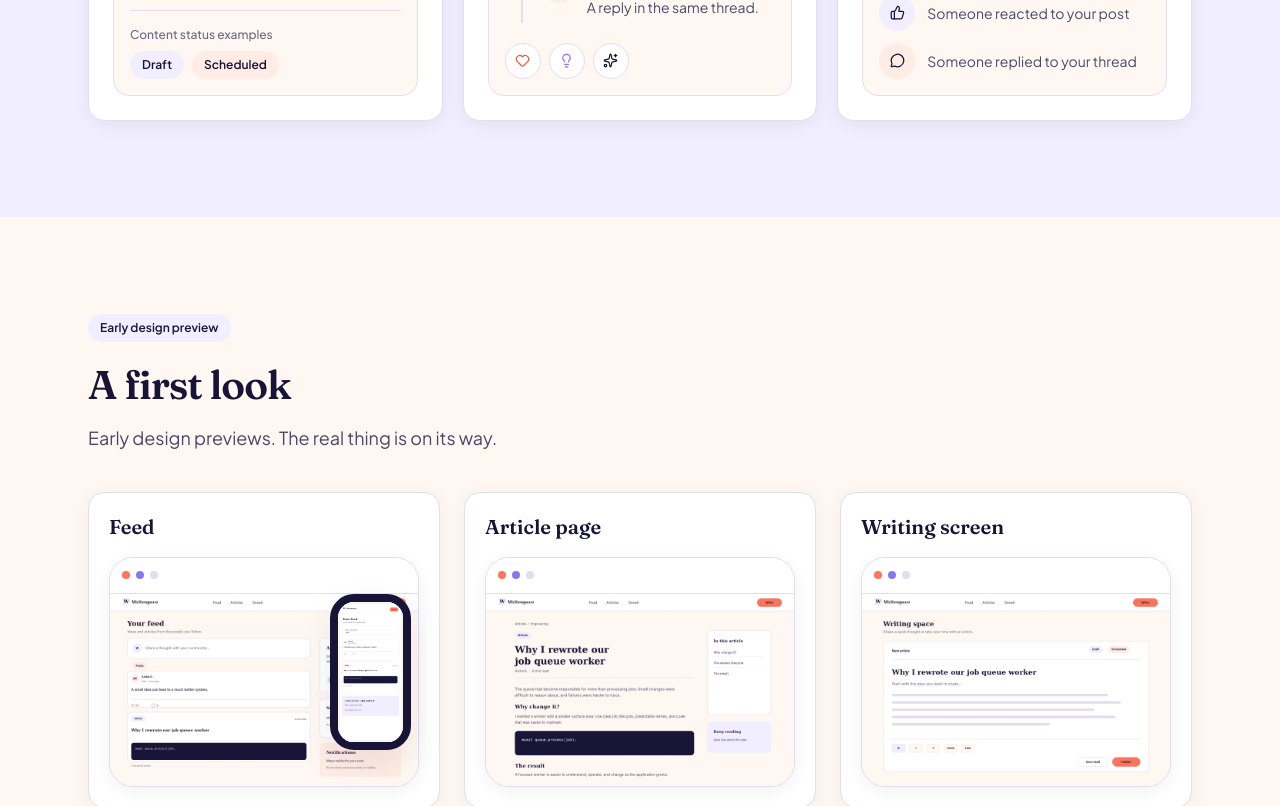
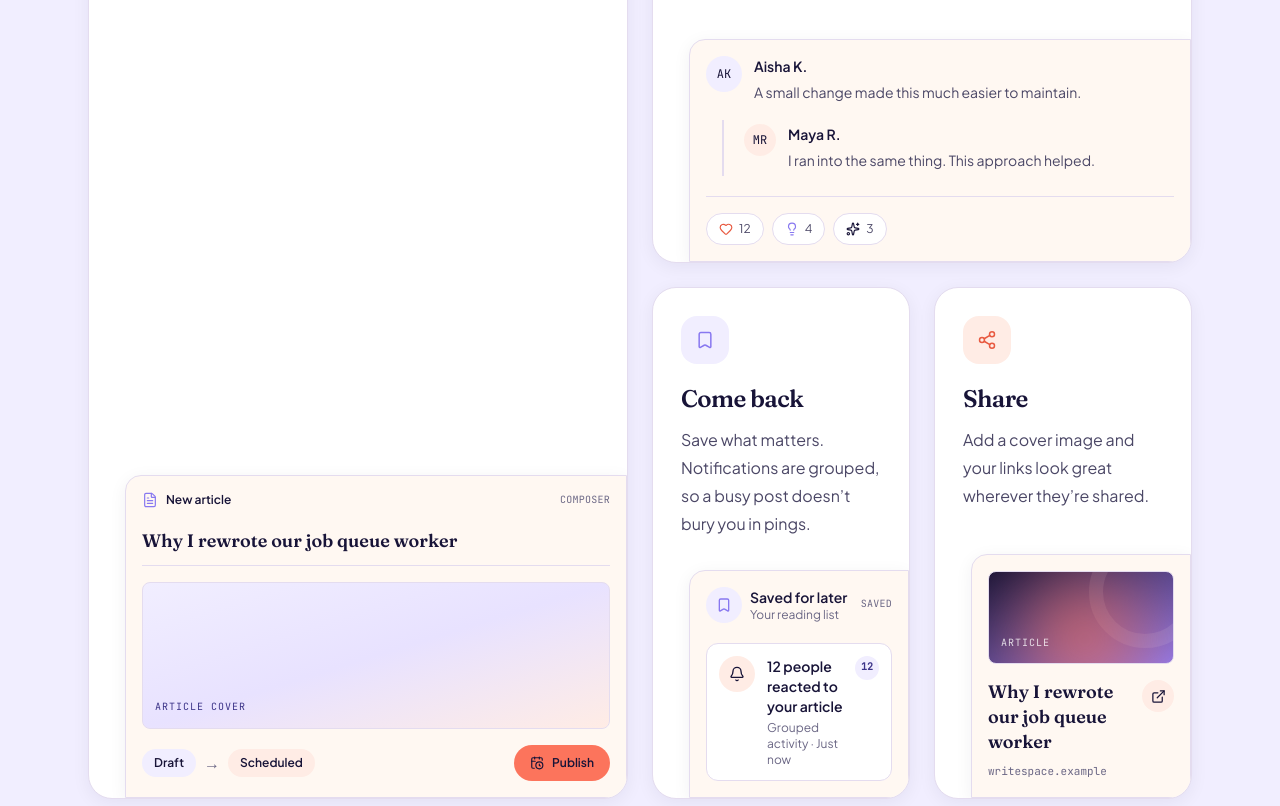
Before and after one commit to Afzal14786/writespace-landing-page, a Next.js app: page / in a window 1280 px wide. Shown: the part 2640-3446 px from the top of the page. Built offline with nearby package versions, Linux system fonts and the light colour scheme.

Commit message:
feat: redesign benefits section with bento cards

```diff
--- a/src/components/mocks/come-back-preview.tsx
+++ b/src/components/mocks/come-back-preview.tsx
@@ -1,51 +1,52 @@
-import { Bookmark, MessageCircle, ThumbsUp } from "lucide-react";
+import { Bookmark, Bell } from "lucide-react";
 
 export function ComeBackPreview() {
   return (
     <div
       role="group"
-      aria-label="Saved content and notification preview"
-      className="rounded-card border border-line bg-paper p-4"
+      aria-label="Saved article and grouped notification preview"
+      className="rounded-tl-card border border-line bg-paper p-4 shadow-card"
     >
-      {/* Saved content indicator */}
       <div className="flex items-center justify-between gap-3">
         <div className="flex items-center gap-2">
-          <Bookmark
-            size={17}
-            strokeWidth={1.8}
-            className="text-violet"
-            aria-hidden="true"
-          />
+          <span className="grid size-9 place-items-center rounded-full bg-lavender text-violet">
+            <Bookmark size={16} aria-hidden="true" />
+          </span>
 
-          <span className="font-copy text-sm font-semibold text-ink">
-            Saved for later
-          </span>
+          <div>
+            <p className="font-copy text-sm font-semibold text-ink">
+              Saved for later
+            </p>
+            <p className="font-copy text-xs text-muted">Your reading list</p>
+          </div>
         </div>
 
-        <span className="font-code text-xs text-muted">SAVED</span>
+        <span className="font-mono text-[10px] tracking-wide text-muted">
+          SAVED
+        </span>
       </div>
 
-      {/* Notification rows */}
-      <div className="mt-5 space-y-3 border-t border-line pt-4">
-        <div className="flex items-center gap-3">
-          <span className="grid size-9 shrink-0 place-items-center rounded-full bg-lavender text-ink">
-            <ThumbsUp size={15} aria-hidden="true" />
-          </span>
+      <div className="mt-5 flex items-start gap-3 rounded-xl border border-line bg-surface p-3">
+        <span className="grid size-9 shrink-0 place-items-center rounded-full bg-peach text-ink">
+          <Bell size={16} aria-hidden="true" />
+        </span>
 
-          <p className="font-copy text-sm leading-5 text-body">
-            Someone reacted to your post
+        <div className="min-w-0">
+          <p className="font-copy text-sm font-semibold leading-5 text-ink">
+            12 people reacted to your article
+          </p>
+
+          <p className="mt-1 font-copy text-xs text-muted">
+            Grouped activity · Just now
           </p>
         </div>
 
-        <div className="flex items-center gap-3">
-          <span className="grid size-9 shrink-0 place-items-center rounded-full bg-peach text-ink">
-            <MessageCircle size={15} aria-hidden="true" />
-          </span>
-
-          <p className="font-copy text-sm leading-5 text-body">
-            Someone replied to your thread
-          </p>
-        </div>
+        <span
+          aria-label="12 notifications"
+          className="ml-auto grid size-6 shrink-0 place-items-center rounded-full bg-lavender font-mono text-[10px] font-semibold text-lavender-text"
+        >
+          12
+        </span>
       </div>
     </div>
   );
--- a/src/components/mocks/connect-preview.tsx
+++ b/src/components/mocks/connect-preview.tsx
@@ -1,26 +1,26 @@
-import { Heart, Lightbulb, Sparkles } from "lucide-react";
+import { Heart, Lightbulb, MessageCircle, Sparkles } from "lucide-react";
 
 export function ConnectPreview() {
   return (
     <div
       role="group"
-      aria-label="Threaded conversation preview"
-      className="rounded-card border border-line bg-paper p-4"
+      aria-label="Threaded conversation preview with a reply and reactions"
+      className="rounded-tl-card border border-line bg-paper p-4 shadow-card"
     >
       {/* Original comment */}
       <div className="flex items-start gap-3">
         <div
           aria-hidden="true"
-          className="grid size-9 shrink-0 place-items-center rounded-full bg-lavender text-ink"
+          className="grid size-9 shrink-0 place-items-center rounded-full bg-lavender font-mono text-xs text-ink"
         >
-          <span className="font-code text-xs">01</span>
+          AK
         </div>
 
         <div className="min-w-0 flex-1">
-          <p className="font-copy text-sm font-semibold text-ink">Comment</p>
+          <p className="font-copy text-sm font-semibold text-ink">Aisha K.</p>
 
           <p className="mt-1 font-copy text-sm leading-6 text-body">
-            A comment in the conversation.
+            A small change made this much easier to maintain.
           </p>
         </div>
       </div>
@@ -30,36 +30,42 @@ export function ConnectPreview() {
         <div className="flex items-start gap-3">
           <div
             aria-hidden="true"
-            className="grid size-8 shrink-0 place-items-center rounded-full bg-peach text-ink"
+            className="grid size-8 shrink-0 place-items-center rounded-full bg-peach font-mono text-xs text-ink"
           >
-            <span className="font-code text-xs">↳</span>
+            MR
           </div>
 
           <div className="min-w-0">
-            <p className="font-copy text-sm font-semibold text-ink">Reply</p>
+            <p className="font-copy text-sm font-semibold text-ink">Maya R.</p>
 
             <p className="mt-1 font-copy text-sm leading-6 text-body">
-              A reply in the same thread.
+              I ran into the same thing. This approach helped.
             </p>
           </div>
         </div>
       </div>
 
-      {/* Reaction examples */}
-      <div aria-label="Reaction examples" className="mt-5 flex flex-wrap gap-2">
-        <span className="inline-flex size-9 items-center justify-center rounded-pill border border-line bg-surface text-coral-text">
-          <Heart size={15} aria-hidden="true" />
-          <span className="sr-only">Reaction example</span>
+      {/* Reaction examples with counts */}
+      <div
+        aria-label="Reaction examples"
+        className="mt-5 flex flex-wrap gap-2 border-t border-line pt-4"
+      >
+        <span className="inline-flex min-h-8 items-center gap-1.5 rounded-pill border border-line bg-surface px-3 text-xs text-body">
+          <Heart size={14} className="text-coral-text" aria-hidden="true" />
+          12
         </span>
 
-        <span className="inline-flex size-9 items-center justify-center rounded-pill border border-line bg-surface text-violet">
-          <Lightbulb size={15} aria-hidden="true" />
-          <span className="sr-only">Reaction example</span>
+        <span className="inline-flex min-h-8 items-center gap-1.5 rounded-pill border border-line bg-surface px-3 text-xs text-body">
+          <Lightbulb size={14} className="text-violet" aria-hidden="true" />4
         </span>
 
-        <span className="inline-flex size-9 items-center justify-center rounded-pill border border-line bg-surface text-ink">
-          <Sparkles size={15} aria-hidden="true" />
-          <span className="sr-only">Reaction example</span>
+        <span className="inline-flex min-h-8 items-center gap-1.5 rounded-pill border border-line bg-surface px-3 text-xs text-body">
+          <Sparkles size={14} className="text-ink" aria-hidden="true" />3
+        </span>
+
+        <span className="sr-only">
+          <MessageCircle aria-hidden="true" />
+          Reactions on the conversation
         </span>
       </div>
     </div>
--- /dev/null
+++ b/src/components/mocks/share-preview.tsx
@@ -0,0 +1,43 @@
+import { ExternalLink } from "lucide-react";
+
+export function SharePreview() {
+  return (
+    <div
+      role="group"
+      aria-label="Shared article link preview"
+      className="rounded-tl-card border border-line bg-paper p-4 shadow-card"
+    >
+      {/* Coded image placeholder for the shared link card. */}
+      <div
+        aria-hidden="true"
+        className="relative aspect-[16/8] overflow-hidden rounded-lg border border-line bg-gradient-to-br from-ink via-[#51448F] to-violet"
+      >
+        <div className="absolute -right-7 -top-9 size-28 rounded-full border-[14px] border-surface/10" />
+        <div className="absolute -bottom-10 left-8 size-32 rounded-full bg-coral/70 blur-2xl" />
+
+        <span className="absolute bottom-3 left-3 font-mono text-[10px] tracking-widest text-surface/80">
+          ARTICLE
+        </span>
+      </div>
+
+      <div className="mt-4 flex items-start justify-between gap-3">
+        <div className="min-w-0">
+          <p className="font-headline text-lg font-semibold leading-snug text-ink">
+            Why I rewrote our job queue worker
+          </p>
+
+          <p className="mt-2 font-mono text-[11px] text-muted">
+            writespace.example
+          </p>
+        </div>
+
+        <span
+          aria-hidden="true"
+          className="grid size-8 shrink-0 place-items-center rounded-full bg-peach text-ink"
+        >
+          <ExternalLink size={15} />
+        </span>
+      </div>
+    </div>
+  );
+}
--- a/src/components/mocks/write-preview.tsx
+++ b/src/components/mocks/write-preview.tsx
@@ -1,4 +1,4 @@
-import { FileText } from "lucide-react";
+import { CalendarClock, FileText } from "lucide-react";
 
 import { Badge } from "@/components/ui";
 
@@ -6,10 +6,9 @@ export function WritePreview() {
   return (
     <div
       role="group"
-      aria-label="Writing composer preview"
-      className="rounded-card border border-line bg-paper p-4"
+      aria-label="Article composer preview with a title, cover, and publishing status"
+      className="rounded-tl-card border border-line bg-paper p-4 shadow-card"
     >
-      {/* Composer header */}
       <div className="flex items-center justify-between gap-3">
         <div className="flex items-center gap-2">
           <FileText
@@ -24,26 +23,47 @@ export function WritePreview() {
           </span>
         </div>
 
-        <span className="font-code text-xs text-muted">COMPOSER</span>
+        <span className="font-mono text-[10px] tracking-wide text-muted">
+          COMPOSER
+        </span>
       </div>
 
-      {/* Title line */}
       <div className="mt-5 border-b border-line pb-3">
-        <p className="font-headline text-lg font-medium text-ink">
-          Give your idea a title...
+        <p className="font-headline text-lg font-semibold leading-snug text-ink">
+          Why I rewrote our job queue worker
         </p>
       </div>
 
-      {/* Different content status examples */}
-      <div className="mt-4">
-        <p className="mb-2 font-copy text-xs font-medium text-muted">
-          Content status examples
-        </p>
+      {/* Coded cover placeholder keeps the mock independent of final imagery. */}
+      <div
+        aria-hidden="true"
+        className="mt-4 aspect-[16/5] overflow-hidden rounded-lg border border-line bg-gradient-to-br from-lavender via-[#E8E2FF] to-peach"
+      >
+        <div className="flex h-full items-end p-3">
+          <span className="font-mono text-[10px] tracking-widest text-lavender-text">
+            ARTICLE COVER
+          </span>
+        </div>
+      </div>
 
-        <div className="flex flex-wrap gap-2">
+      <div className="mt-4 flex flex-wrap items-center justify-between gap-3">
+        <div className="flex items-center gap-2">
           <Badge variant="lavender">Draft</Badge>
+          <span className="text-muted" aria-hidden="true">
+            →
+          </span>
           <Badge variant="peach">Scheduled</Badge>
         </div>
+
+        <button
+          type="button"
+          tabIndex={-1}
+          aria-hidden="true"
+          className="inline-flex min-h-9 items-center gap-2 rounded-pill bg-coral px-4 font-copy text-xs font-semibold text-ink"
+        >
+          <CalendarClock size={14} aria-hidden="true" />
+          Publish
+        </button>
       </div>
     </div>
   );
--- a/src/components/sections/benefits.tsx
+++ b/src/components/sections/benefits.tsx
@@ -1,78 +1,109 @@
+import type { LucideIcon } from "lucide-react";
+import { Bookmark, FileText, MessageCircle, Share2 } from "lucide-react";
+
 import { Card, Container, Heading, Reveal, Section } from "@/components/ui";
 
+import { ComeBackPreview } from "@/components/mocks/come-back-preview";
+import { ConnectPreview } from "@/components/mocks/connect-preview";
+import { SharePreview } from "@/components/mocks/share-preview";
 import { WritePreview } from "@/components/mocks/write-preview";
-import { ConnectPreview } from "@/components/mocks/connect-preview";
-import { ComeBackPreview } from "@/components/mocks/come-back-preview";
+
+import type { BenefitItem } from "@/content/site";
+import { site } from "@/content/site";
+
+const benefitIcons: Record<string, LucideIcon> = {
+  "file-pen-line": FileText,
+  "messages-square": MessageCircle,
+  bookmark: Bookmark,
+  "share-2": Share2,
+};
+
+const cardLayout: Record<string, string> = {
+  write: "lg:col-span-2 lg:row-span-2 lg:min-h-[620px]",
+  connect: "lg:col-span-2 lg:min-h-[298px]",
+  "come-back": "lg:min-h-[298px]",
+  share: "lg:min-h-[298px]",
+};
+
+function BenefitMock({ id }: { id: string }) {
+  switch (id) {
+    case "write":
+      return <WritePreview />;
+    case "connect":
+      return <ConnectPreview />;
+    case "come-back":
+      return <ComeBackPreview />;
+    case "share":
+      return <SharePreview />;
+    default:
+      return null;
+  }
+}
+
+function BenefitCard({ item }: { item: BenefitItem }) {
+  const Icon = benefitIcons[item.icon] ?? FileText;
+
+  return (
+    <Reveal className={cardLayout[item.id] ?? ""}>
+      <Card
+        className={[
+          "group relative flex h-full min-h-[350px] flex-col",
+          "overflow-hidden rounded-panel border border-line bg-surface p-7",
+          "transition-[box-shadow,transform] duration-200",
+          "hover:shadow-soft",
+        ].join(" ")}
+      >
+        <div className="relative z-10">
+          <span
+            aria-hidden="true"
+            className={[
+              "grid size-12 place-items-center rounded-2xl",
+              item.id === "connect" || item.id === "share"
+                ? "bg-peach text-coral-text"
+                : "bg-lavender text-violet",
+            ].join(" ")}
+          >
+            <Icon className="size-5" strokeWidth={1.8} />
+          </span>
+
+          <Heading level={3} className="mt-5">
+            {item.title}
+          </Heading>
+
+          <p className="mt-3 max-w-[38rem] font-copy text-sm leading-7 text-body sm:text-base">
+            {item.description}
+          </p>
+        </div>
+
+        {/* Mini interface mock sits toward the bottom of each bento card. */}
+        <div className="relative z-0 mt-auto pt-8">
+          <div className="-mb-7 -mr-7 ml-2">
+            <BenefitMock id={item.id} />
+          </div>
+        </div>
+      </Card>
+    </Reveal>
+  );
+}
 
 export function Benefits() {
   return (
     <Section id="features" background="lavender">
       <Container>
-        {/* Section heading */}
         <Reveal>
           <div className="max-w-copy">
-            <Heading level={2}>
-              Everything you need to write, and be read.
-            </Heading>
+            <Heading level={2}>{site.benefits.heading}</Heading>
+
+            <p className="mt-4 font-copy text-base leading-7 text-body sm:text-[17px]">
+              {site.benefits.description}
+            </p>
           </div>
         </Reveal>
 
-        {/* Benefit cards */}
-        <div className="mt-10 grid gap-5 lg:grid-cols-3">
-          {/* Write */}
-          <Reveal className="h-full">
-            <Card className="flex h-full flex-col p-5 sm:p-6">
-              <div>
-                <Heading level={3}>Write</Heading>
-
-                <p className="mt-3 font-copy text-sm leading-7 text-body sm:text-base">
-                  Posts for quick thoughts, Articles for deep dives. Draft,
-                  schedule, and publish when it’s ready. Links look great when
-                  shared.
-                </p>
-              </div>
-
-              <div className="mt-auto pt-7">
-                <WritePreview />
-              </div>
-            </Card>
-          </Reveal>
-
-          {/* Connect */}
-          <Reveal className="h-full">
-            <Card className="flex h-full flex-col p-5 sm:p-6">
-              <div>
-                <Heading level={3}>Connect</Heading>
-
-                <p className="mt-3 font-copy text-sm leading-7 text-body sm:text-base">
-                  Conversations that stay readable. React in more than one way,
-                  reply in threads, and follow the people worth reading.
-                </p>
-              </div>
-
-              <div className="mt-auto pt-7">
-                <ConnectPreview />
-              </div>
-            </Card>
-          </Reveal>
-
-          {/* Come back */}
-          <Reveal className="h-full">
-            <Card className="flex h-full flex-col p-5 sm:p-6">
-              <div>
-                <Heading level={3}>Come back</Heading>
-
-                <p className="mt-3 font-copy text-sm leading-7 text-body sm:text-base">
-                  Never lose a good read. Save what matters, and know the moment
-                  someone reacts or replies.
-                </p>
-              </div>
-
-              <div className="mt-auto pt-7">
-                <ComeBackPreview />
-              </div>
-            </Card>
-          </Reveal>
+        <div className="mt-10 grid auto-rows-fr grid-cols-1 gap-5 md:grid-cols-2 lg:min-h-[620px] lg:grid-cols-4 lg:gap-6">
+          {site.benefits.items.map((item) => (
+            <BenefitCard key={item.id} item={item} />
+          ))}
         </div>
       </Container>
     </Section>
```
